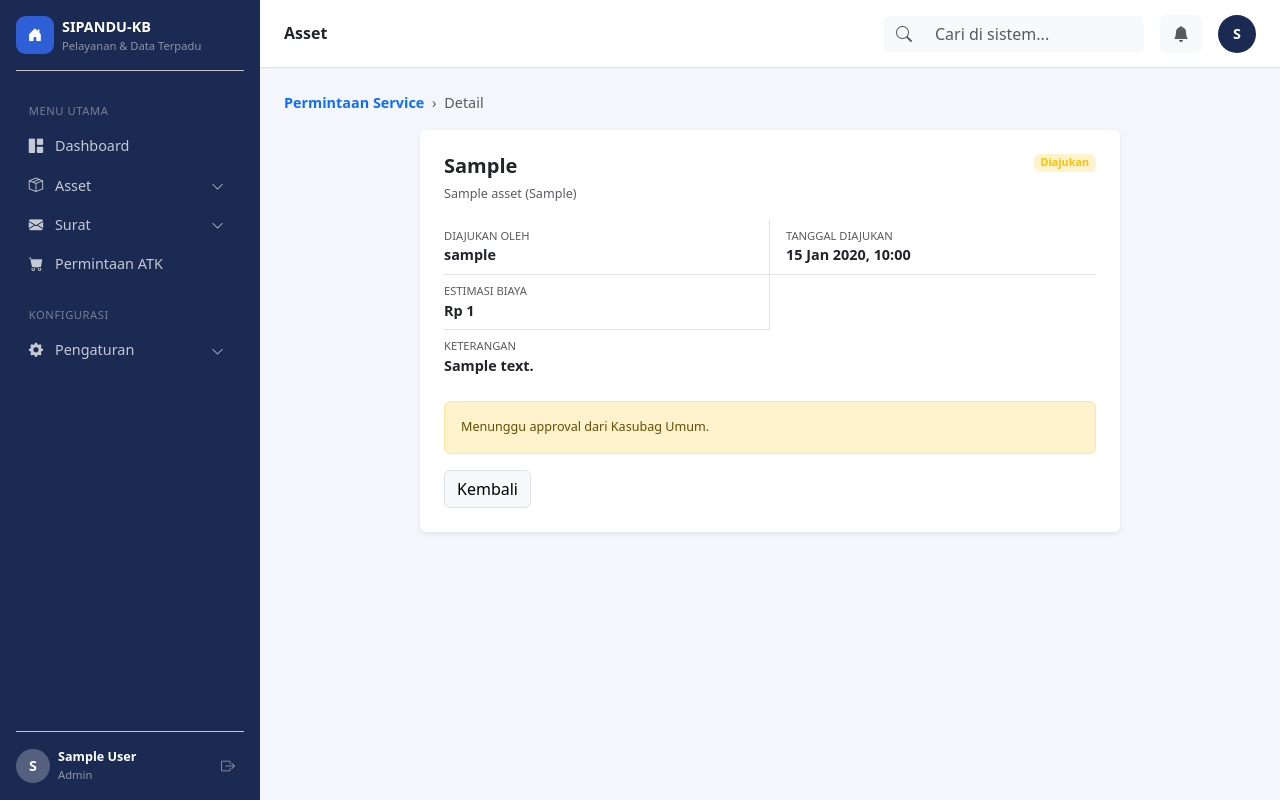
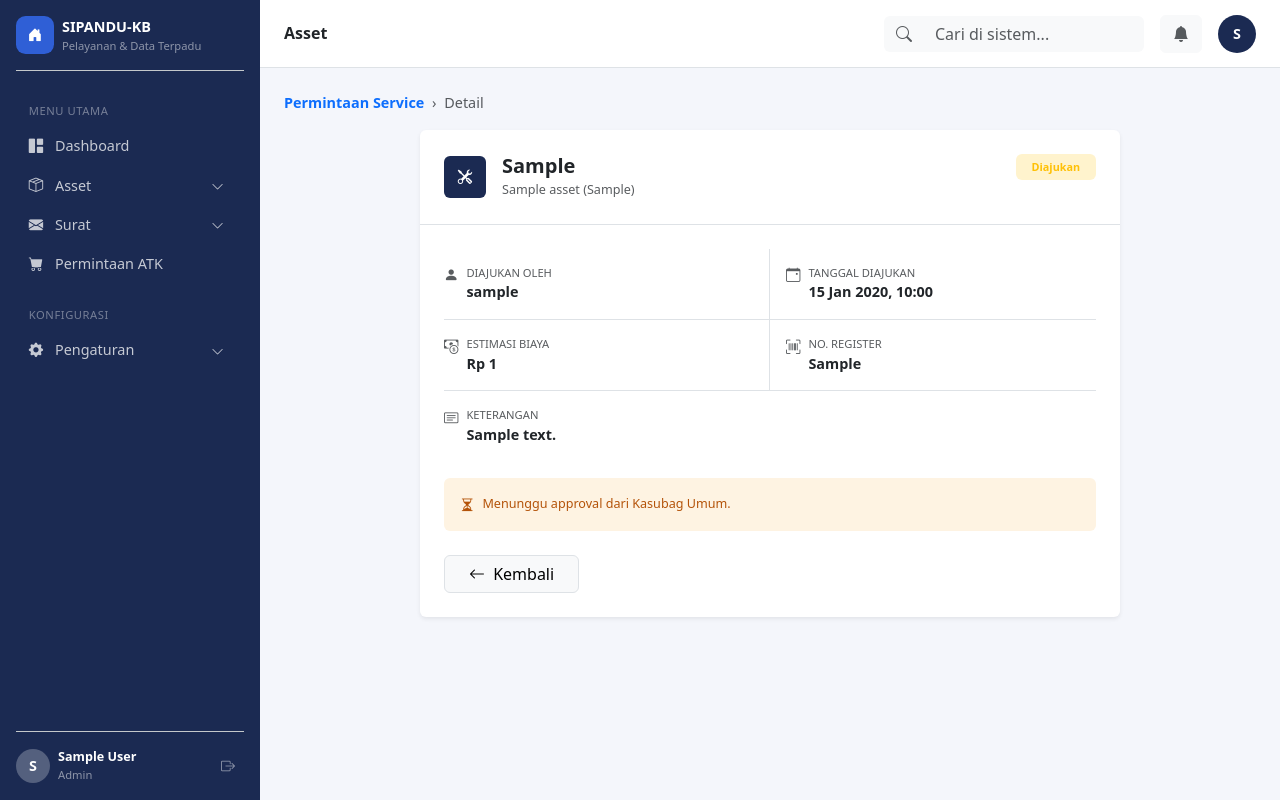
Before and after one commit to AhmadGhozi/Website-SIPANDU, a Django app: page /asset/permintaan-service/1/ in a window 1280 px wide. Run offline with Django 5.2, Linux system fonts and the light colour scheme; a user stored in the database is signed in; tables that the repository leaves empty hold one stand-in row (values such as "Sample post").

Commit message:
Ubah lokasi tambah permintaan service yang dari detail_asset ke permintaan service/pemeliharaan

```diff
--- a/asset/forms.py
+++ b/asset/forms.py
@@ -35,15 +35,38 @@ class AssetForm(forms.ModelForm):
         return kode_barang
 
 
-class PermintaanServiceForm(forms.ModelForm):
-    class Meta:
-        model = PermintaanService
-        fields = ['jenis_service', 'keterangan', 'biaya_estimasi']
-        widgets = {
-            'jenis_service': forms.TextInput(attrs={'class': 'form-control', 'placeholder': 'Contoh: Ganti Oli, Service AC, Perbaikan Layar'}),
-            'keterangan': forms.Textarea(attrs={'class': 'form-control', 'rows': 3, 'placeholder': 'Jelaskan kondisi/alasan pengajuan'}),
-            'biaya_estimasi': forms.NumberInput(attrs={'class': 'form-control', 'placeholder': 'Opsional'}),
-        }
+class PermintaanServiceForm(forms.Form):
+    kode_barang = forms.CharField(
+        widget=forms.TextInput(attrs={'class': 'form-control', 'placeholder': 'Contoh: 1.3.2.05.001.004.001'})
+    )
+    register = forms.CharField(
+        widget=forms.TextInput(attrs={'class': 'form-control', 'placeholder': 'Contoh: 000002'})
+    )
+    jenis_service = forms.CharField(
+        widget=forms.TextInput(attrs={'class': 'form-control', 'placeholder': 'Contoh: Ganti Oli, Service AC, Perbaikan Layar'})
+    )
+    keterangan = forms.CharField(
+        required=False,
+        widget=forms.Textarea(attrs={'class': 'form-control', 'rows': 3, 'placeholder': 'Jelaskan kondisi/alasan pengajuan'})
+    )
+    biaya_estimasi = forms.DecimalField(
+        required=False,
+        widget=forms.NumberInput(attrs={'class': 'form-control', 'placeholder': 'Opsional'})
+    )
+
+    def clean(self):
+        cleaned_data = super().clean()
+        kode_barang = cleaned_data.get('kode_barang')
+        register = cleaned_data.get('register')
+
+        if kode_barang and register:
+            try:
+                asset = Asset.objects.get(kode_barang=kode_barang, register=register)
+                cleaned_data['asset'] = asset
+            except Asset.DoesNotExist:
+                raise forms.ValidationError('Asset dengan Kode Barang dan No. Register tersebut tidak ditemukan. Periksa kembali data yang dimasukkan.')
+
+        return cleaned_data
 
 class ApprovalServiceForm(forms.Form):
     tanggal_pelaksanaan = forms.DateField(
--- a/asset/urls.py
+++ b/asset/urls.py
@@ -13,7 +13,7 @@ urlpatterns = [
     path('qrcode-massal/', views.asset_qrcode_massal, name='asset_qrcode_massal'),
     path('<int:pk>/publik/', views.asset_public_detail, name='asset_public_detail'),
     path('<int:pk>/service/', views.asset_service_list, name='asset_service_list'),
-    path('<int:pk>/service/ajukan/', views.permintaan_service_create, name='permintaan_service_create'),
+    path('permintaan-service/ajukan/', views.permintaan_service_create, name='permintaan_service_create'),
     path('permintaan-service/', views.permintaan_service_list, name='permintaan_service_list'),
     path('permintaan-service/<int:pk>/', views.permintaan_service_detail, name='permintaan_service_detail'),
 ]
--- a/asset/views.py
+++ b/asset/views.py
@@ -217,21 +217,24 @@ def asset_service_list(request, pk):
     })
 
 @login_required
-def permintaan_service_create(request, pk):
-    asset = get_object_or_404(Asset, pk=pk)
+def permintaan_service_create(request):
     if request.method == 'POST':
         form = PermintaanServiceForm(request.POST)
         if form.is_valid():
-            permintaan = form.save(commit=False)
-            permintaan.asset = asset
-            permintaan.diajukan_oleh = request.user
-            permintaan.save()
-            messages.success(request, 'Permintaan service/pemeliharaan berhasil diajukan.')
-            return redirect('asset:asset_service_list', pk=asset.pk)
+            asset = form.cleaned_data['asset']
+            permintaan = PermintaanService.objects.create(
+                asset=asset,
+                jenis_service=form.cleaned_data['jenis_service'],
+                keterangan=form.cleaned_data['keterangan'],
+                biaya_estimasi=form.cleaned_data['biaya_estimasi'],
+                diajukan_oleh=request.user,
+            )
+            messages.success(request, f'Permintaan service untuk "{asset.nama_barang}" berhasil diajukan.')
+            return redirect('asset:permintaan_service_list')
     else:
         form = PermintaanServiceForm()
 
-    return render(request, 'asset/permintaan_service_form.html', {'asset': asset, 'form': form})
+    return render(request, 'asset/permintaan_service_form.html', {'form': form})
 
 
 @login_required
--- a/templates/asset/asset_detail.html
+++ b/templates/asset/asset_detail.html
@@ -200,9 +200,6 @@
                 <div class="d-flex justify-content-between align-items-center mb-3">
                     <span class="fw-bold">Riwayat Service / Pemeliharaan</span>
                     <div class="d-flex gap-2">
-                        <a href="{% url 'asset:permintaan_service_create' asset.pk %}" class="btn btn-sm btn-primary">
-                            <i class="bi bi-plus-lg me-1"></i> Ajukan Service
-                        </a>
                         <a href="{% url 'asset:asset_service_list' asset.pk %}" class="btn btn-sm btn-outline-primary">
                             <i class="bi bi-clock-history me-1"></i> Lihat Riwayat
                         </a>
--- a/templates/asset/asset_service_list.html
+++ b/templates/asset/asset_service_list.html
@@ -18,7 +18,7 @@
         <h2 class="fw-bold">Riwayat Service / Pemeliharaan</h2>
         <p class="text-muted mb-0">{{ asset.nama_barang }} ({{ asset.kode_barang }})</p>
     </div>
-    <a href="{% url 'asset:permintaan_service_create' asset.pk %}" class="btn btn-primary d-flex align-items-center gap-2">
+    <a href="{% url 'asset:permintaan_service_create' %}" class="btn btn-primary d-flex align-items-center gap-2">
         <i class="bi bi-plus-lg"></i> Ajukan Service Baru
     </a>
 </div>
--- a/templates/asset/permintaan_service_detail.html
+++ b/templates/asset/permintaan_service_detail.html
@@ -13,54 +13,103 @@
 
 <div class="d-flex justify-content-center">
     <div class="card border-0 shadow-sm w-100" style="max-width: 700px;">
-        <div class="card-body p-4">
-            <div class="d-flex justify-content-between align-items-start mb-3">
+
+        <!-- Header -->
+        <div class="card-body border-bottom p-4">
+            <div class="d-flex justify-content-between align-items-start">
+                <div class="d-flex align-items-center gap-3">
+                    <div class="rounded d-flex align-items-center justify-content-center flex-shrink-0"
+                         style="width:42px;height:42px;background-color: var(--navy);">
+                        <i class="bi bi-tools text-white"></i>
+                    </div>
                     <div>
-                    <h5 class="fw-bold mb-1">{{ permintaan.jenis_service }}</h5>
-                    <span class="text-muted small">{{ permintaan.asset.nama_barang }} ({{ permintaan.asset.kode_barang }})</span>
+                        <h5 class="fw-bold mb-0">{{ permintaan.jenis_service }}</h5>
+                        <span class="text-muted small">
+                            {{ permintaan.asset.nama_barang }} ({{ permintaan.asset.kode_barang }})
+                        </span>
                     </div>
-                <span class="badge {{ permintaan.badge_class }}">{{ permintaan.get_status_display }}</span>
+                </div>
+                <span class="badge {{ permintaan.badge_class }} px-3 py-2">{{ permintaan.get_status_display }}</span>
+            </div>
         </div>
 
+        <div class="card-body p-4">
+            <!-- Info grid -->
             <div class="row g-0 mb-3">
-                <div class="col-6 py-2 border-bottom border-end pe-3">
+                <div class="col-md-6 d-flex gap-2 py-3 border-bottom border-end pe-3">
+                    <i class="bi bi-person-fill text-muted"></i>
+                    <div>
                         <div class="text-muted text-uppercase small" style="font-size:.7rem;">Diajukan Oleh</div>
                         <div class="fw-semibold">{{ permintaan.diajukan_oleh.username|default:"-" }}</div>
                     </div>
-                <div class="col-6 py-2 border-bottom ps-3">
+                </div>
+                <div class="col-md-6 d-flex gap-2 py-3 border-bottom ps-md-3">
+                    <i class="bi bi-calendar-event text-muted"></i>
+                    <div>
                         <div class="text-muted text-uppercase small" style="font-size:.7rem;">Tanggal Diajukan</div>
                         <div class="fw-semibold">{{ permintaan.diajukan_pada|date:"d M Y, H:i" }}</div>
                     </div>
-                <div class="col-6 py-2 border-bottom border-end pe-3">
+                </div>
+
+                <div class="col-md-6 d-flex gap-2 py-3 {% if permintaan.keterangan %}border-bottom{% endif %} border-end pe-3">
+                    <i class="bi bi-cash-coin text-muted"></i>
+                    <div>
                         <div class="text-muted text-uppercase small" style="font-size:.7rem;">Estimasi Biaya</div>
-                    <div class="fw-semibold">{% if permintaan.biaya_estimasi %}Rp {{ permintaan.biaya_estimasi|floatformat:0 }}{% else %}-{% endif %}</div>
+                        <div class="fw-semibold">
+                            {% if permintaan.biaya_estimasi %}Rp {{ permintaan.biaya_estimasi|floatformat:0 }}{% else %}-{% endif %}
                         </div>
-                <div class="col-12 py-2">
-                    <div class="text-muted text-uppercase small" style="font-size:.7rem;">Keterangan</div>
-                    <div class="fw-semibold">{{ permintaan.keterangan|default:"-" }}</div>
+                    </div>
+                </div>
+                <div class="col-md-6 d-flex gap-2 py-3 {% if permintaan.keterangan %}border-bottom{% endif %} ps-md-3">
+                    <i class="bi bi-upc-scan text-muted"></i>
+                    <div>
+                        <div class="text-muted text-uppercase small" style="font-size:.7rem;">No. Register</div>
+                        <div class="fw-semibold">{{ permintaan.asset.register|default:"-" }}</div>
                     </div>
                 </div>
 
+                {% if permintaan.keterangan %}
+                <div class="col-12 d-flex gap-2 py-3">
+                    <i class="bi bi-card-text text-muted"></i>
+                    <div>
+                        <div class="text-muted text-uppercase small" style="font-size:.7rem;">Keterangan</div>
+                        <div class="fw-semibold">{{ permintaan.keterangan }}</div>
+                    </div>
+                </div>
+                {% endif %}
+            </div>
+
+            <!-- Status proses -->
             {% if permintaan.status != 'diajukan' %}
-            <div class="rounded p-3 mb-3" style="background-color: #F4F6FB;">
-                <div class="small text-muted mb-1">Diproses oleh <strong>{{ permintaan.diproses_oleh.username }}</strong> pada {{ permintaan.diproses_pada|date:"d M Y, H:i" }}</div>
+            <div class="rounded p-3 mb-3 d-flex align-items-start gap-2" style="background-color: #F4F6FB;">
+                <i class="bi bi-info-circle-fill text-muted mt-1"></i>
+                <div>
+                    <div class="small">
+                        Diproses oleh <strong>{{ permintaan.diproses_oleh.username }}</strong>
+                        pada {{ permintaan.diproses_pada|date:"d M Y, H:i" }}
+                    </div>
                     {% if permintaan.catatan_approval %}
-                    <div class="small">Catatan: {{ permintaan.catatan_approval }}</div>
+                        <div class="small text-muted mt-1">Catatan: {{ permintaan.catatan_approval }}</div>
                     {% endif %}
+                </div>
             </div>
             {% endif %}
 
+            <!-- Form approval -->
             {% if permintaan.status == 'diajukan' and is_approver %}
             <hr>
+            <div class="fw-bold mb-3">Proses Permintaan</div>
             <form method="post">
                 {% csrf_token %}
-                <div class="mb-2">
+                <div class="row g-2 mb-2">
+                    <div class="col-md-6">
                         <label class="form-label fw-semibold mb-1">Tanggal Pelaksanaan</label>
                         {{ form.tanggal_pelaksanaan }}
                     </div>
-                <div class="mb-2">
+                    <div class="col-md-6">
                         <label class="form-label fw-semibold mb-1">Biaya Aktual (Rp)</label>
                         {{ form.biaya_aktual }}
+                    </div>
                 </div>
                 <div class="mb-3">
                     <label class="form-label fw-semibold mb-1">Catatan</label>
@@ -76,13 +125,16 @@
                 </div>
             </form>
             {% elif permintaan.status == 'diajukan' %}
-            <div class="alert alert-warning small mb-0">
-                Menunggu approval dari Kasubag Umum.
+            <div class="rounded p-3 d-flex align-items-center gap-2" style="background-color: #FEF3E2;">
+                <i class="bi bi-hourglass-split" style="color:#B45309;"></i>
+                <span class="small" style="color:#B45309;">Menunggu approval dari Kasubag Umum.</span>
             </div>
             {% endif %}
 
-            <div class="mt-3">
-                <a href="{% url 'asset:permintaan_service_list' %}" class="btn btn-light border">Kembali</a>
+            <div class="mt-4">
+                <a href="{% url 'asset:permintaan_service_list' %}" class="btn btn-light border px-4">
+                    <i class="bi bi-arrow-left me-1"></i> Kembali
+                </a>
             </div>
         </div>
     </div>
```
Also changed, not shown: templates/asset/permintaan_service_form.html (+30 -7 lines), templates/asset/permintaan_service_list.html (+10 -5 lines). Lines whose indentation alone changed are shown as unchanged.
